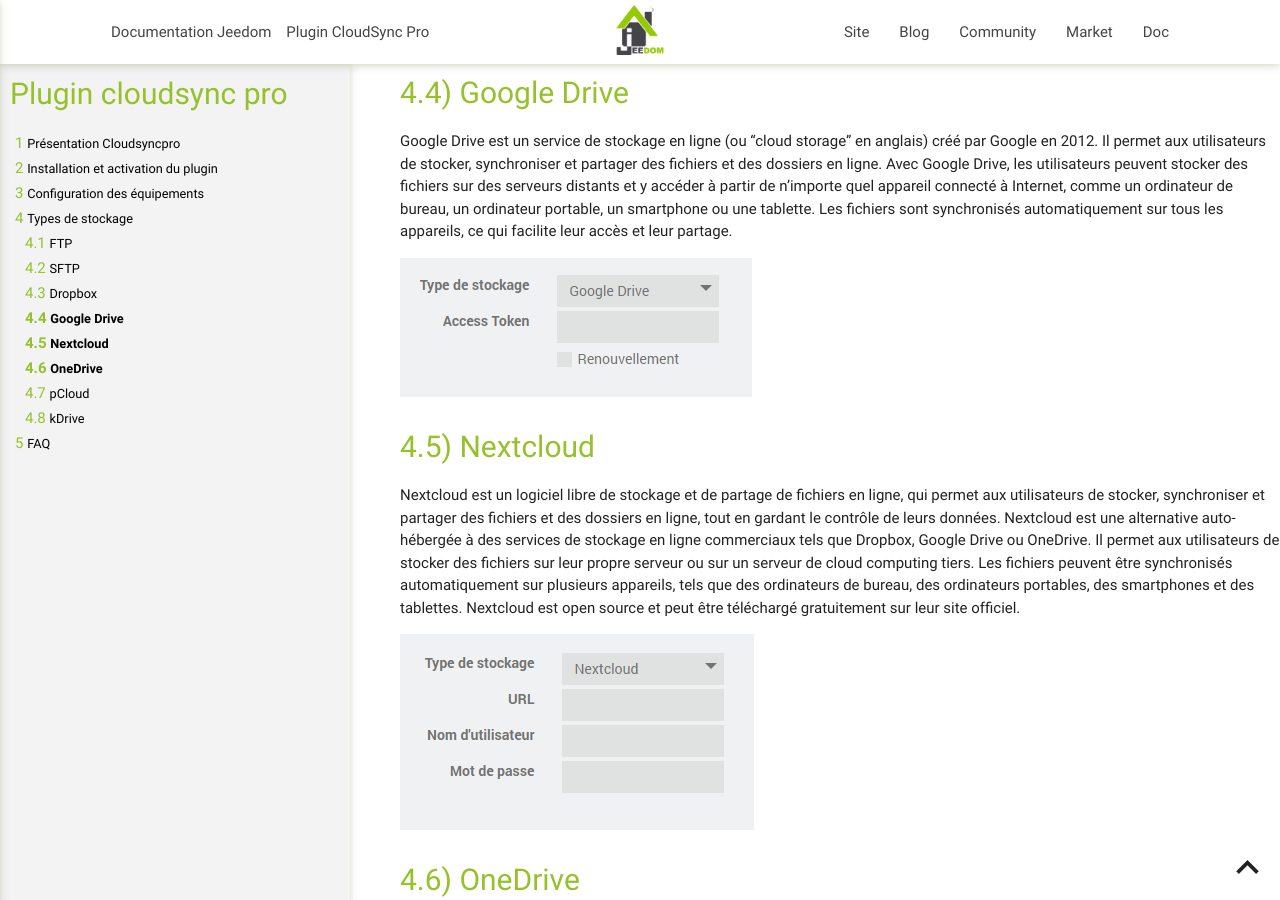
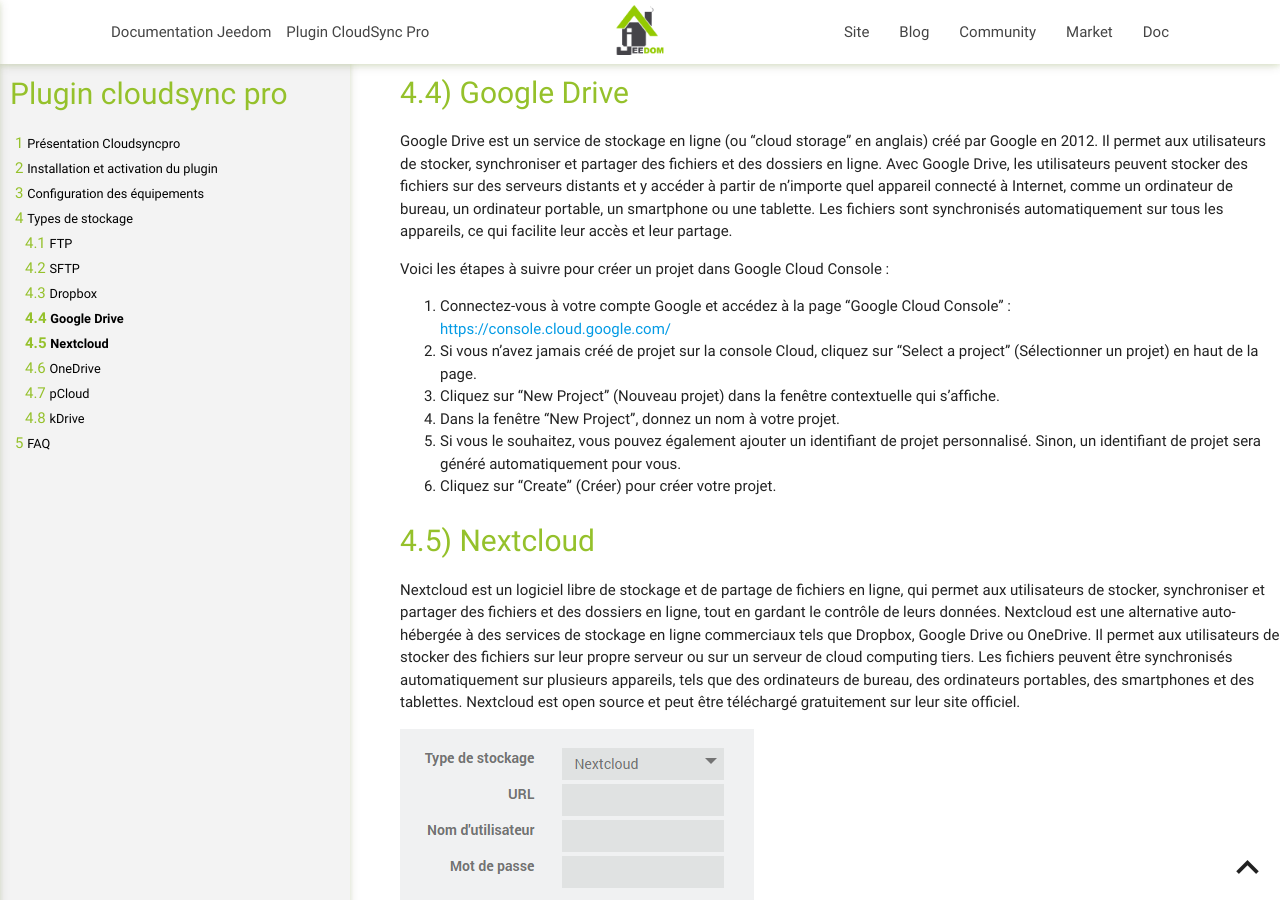
Before and after one commit to thanaus/jeedom_docs, a Jekyll site: the page built from plugins/cloudsyncpro/fr_FR/index.md, in a window 1280 px wide and 900 px high, scrolled down 2537 px. Built offline with Jekyll 4.4.1, drawn with Linux system fonts in a browser that asks for light colours.

Commit message:
Update index.md

```diff
--- a/plugins/cloudsyncpro/fr_FR/index.md
+++ b/plugins/cloudsyncpro/fr_FR/index.md
@@ -106,7 +106,16 @@ Google Drive
 Google Drive est un service de stockage en ligne (ou "cloud storage" en anglais) créé par Google en 2012. Il permet aux utilisateurs de stocker, synchroniser et partager des fichiers et des dossiers en ligne.
 Avec Google Drive, les utilisateurs peuvent stocker des fichiers sur des serveurs distants et y accéder à partir de n'importe quel appareil connecté à Internet, comme un ordinateur de bureau, un ordinateur portable, un smartphone ou une tablette. Les fichiers sont synchronisés automatiquement sur tous les appareils, ce qui facilite leur accès et leur partage.
 
-![cloudsyncpro](../images/ac2bbda15c853d03741c379cdf497dd0.png)
+Voici les étapes à suivre pour créer un projet dans Google Cloud Console :
+
+1. Connectez-vous à votre compte Google et accédez à la page "Google Cloud Console" :
+[https://console.cloud.google.com/](https://console.cloud.google.com/)
+2. Si vous n'avez jamais créé de projet sur la console Cloud, cliquez sur "Select a project" (Sélectionner un projet) en haut de la page.
+3. Cliquez sur "New Project" (Nouveau projet) dans la fenêtre contextuelle qui s'affiche.
+4. Dans la fenêtre "New Project", donnez un nom à votre projet.
+5. Si vous le souhaitez, vous pouvez également ajouter un identifiant de projet personnalisé. Sinon, un identifiant de projet sera généré automatiquement pour vous.
+7. Cliquez sur "Create" (Créer) pour créer votre projet.
+
 
 Nextcloud
 ---------
```
